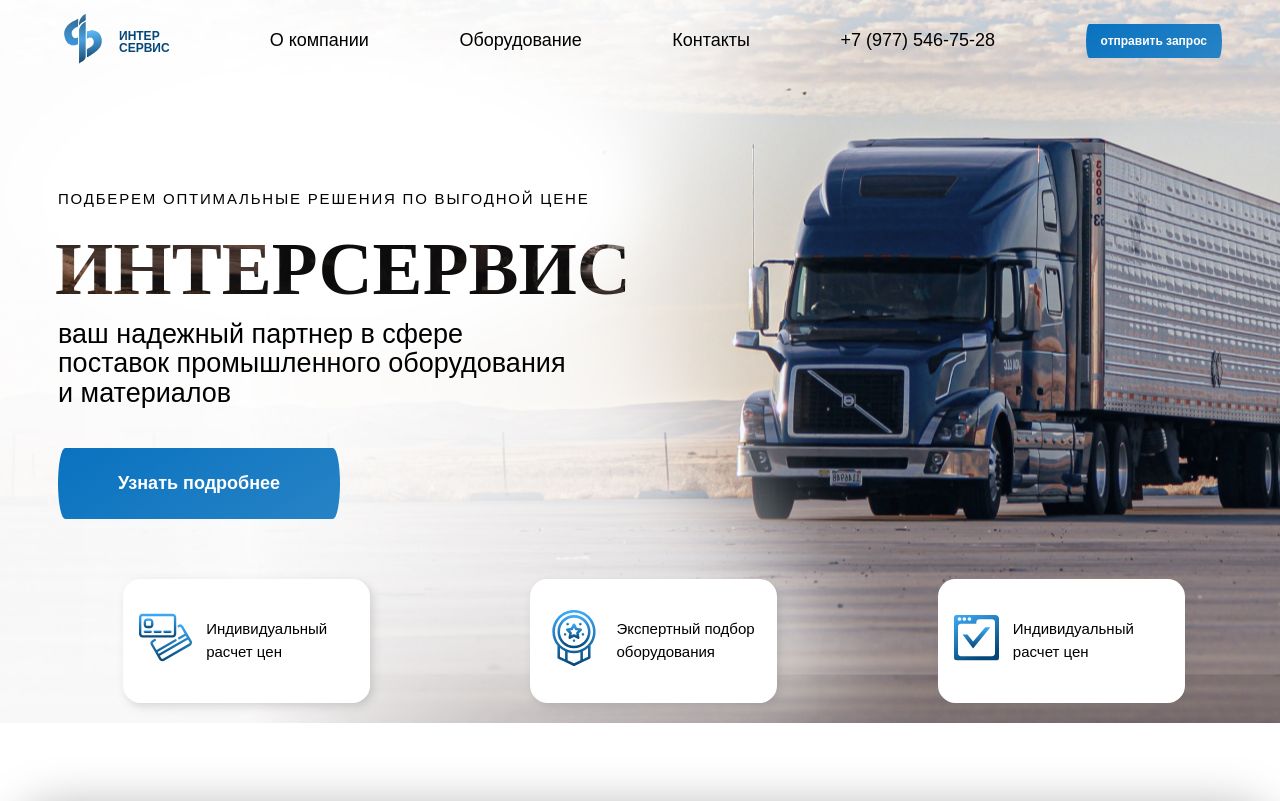
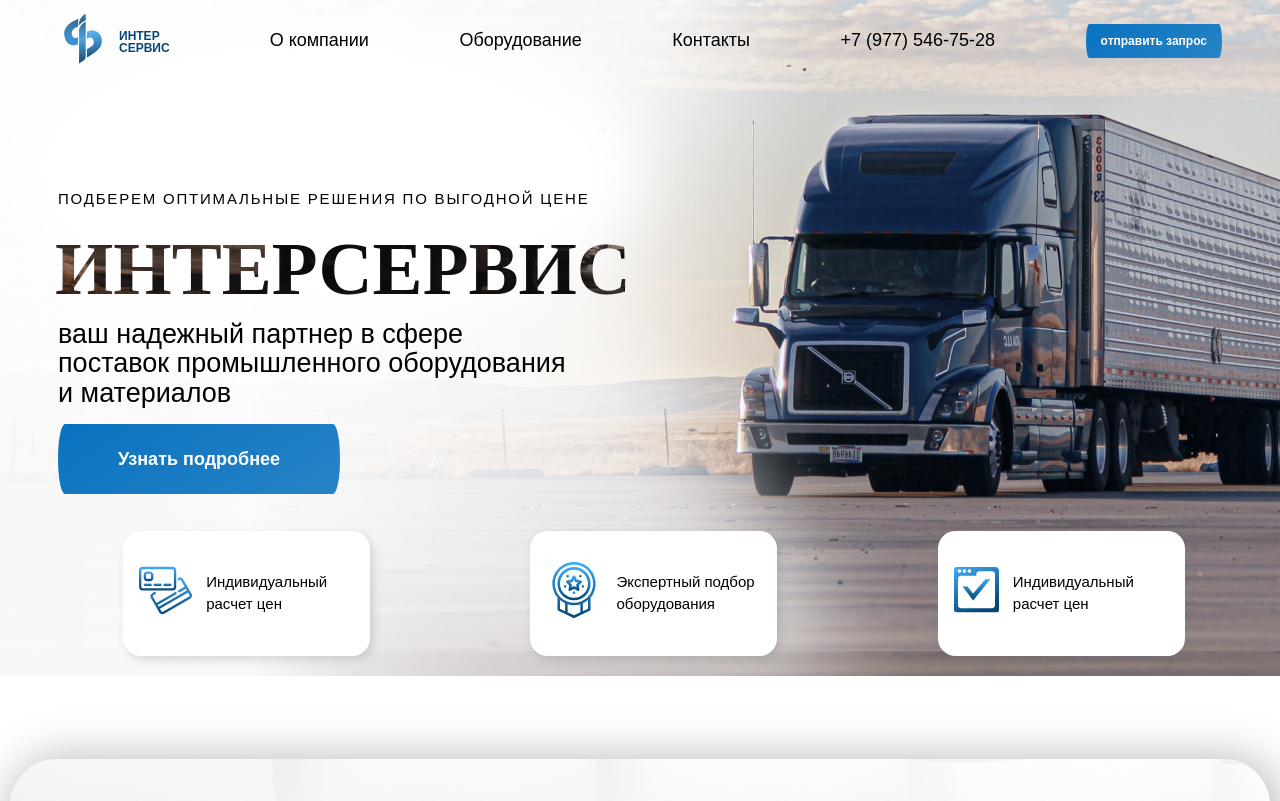
Before and after one commit to vladboyarinov1/interservice, a React (Vite) app: page / in a window 1280 px wide. Shown: the top 801 px of the page. Built offline with nearby package versions, Linux system fonts and the light colour scheme.

Commit message:
refactor: add changes

```diff
--- a/src/components/ui/SendForm/SendForm.tsx
+++ b/src/components/ui/SendForm/SendForm.tsx
@@ -1,3 +1,5 @@
+import { Element } from 'react-scroll'
+
 import { Button } from '@/components/ui/button'
 import { useFormik } from 'formik'
 import * as Yup from 'yup'
@@ -54,7 +56,7 @@
   }
 
   return (
-    <div className={s.wrapper}>
+    <Element className={s.wrapper} id={'form'} name={'form'}>
       <div className={`${container.container} ${s.formContainer}`}>
         <div className={s.title}>
           <h2>Остались вопросы?</h2>
@@ -130,6 +132,6 @@
           </div>
         </form>
       </div>
-    </div>
+    </Element>
   )
 }
--- a/src/components/ui/header/header.tsx
+++ b/src/components/ui/header/header.tsx
@@ -29,12 +29,7 @@
   }, [open]) // отключает прокрутку при открытом меню
 
   return (
-    <Element
-      className={s.backgroundPhoto}
-      id={'company'}
-      name={'company'}
-      style={{ backgroundImage: `url(${bg})` }}
-    >
+    <div className={s.backgroundPhoto} style={{ backgroundImage: `url(${bg})` }}>
       <header className={`${fixedHeader ? s.fixed : s.header} ${container.container}`}>
         <div className={s.logo}>
           <div>
@@ -93,7 +88,7 @@
               <Link
                 activeClass={s.navigateActive}
                 duration={500}
-                offset={-70}
+                offset={-350}
                 smooth
                 spy
                 to={'contacts'}
@@ -107,15 +102,17 @@
               </a>
             </li>
             <li className={s.menuItem}>
-              <Button as={'a'} fs={12} px={15} py={10}>
-                отправить запрос
-              </Button>
+              <Link duration={500} offset={-100} smooth spy to={'form'}>
+                <Button as={'a'} fs={12} px={15} py={10}>
+                  отправить запрос
+                </Button>
+              </Link>
             </li>
           </nav>
         )}
         <Sidebar handleClose={handleClose} isDark={false} open={open} width />
       </header>
       <Intro />
-    </Element>
+    </div>
   )
 }
--- a/src/components/ui/header/intro/intro.tsx
+++ b/src/components/ui/header/intro/intro.tsx
@@ -1,3 +1,5 @@
+import { Link } from 'react-scroll'
+
 import { Button } from '@/components/ui/button'
 import { useWindowSize } from '@/hooks/use-window-size'
 
@@ -19,9 +21,11 @@
           ваш надежный партнер в сфере поставок промышленного оборудования и материалов
         </p>
       </div>
-      <Button px={mobileSize ? 28 : 60} py={mobileSize ? 18 : 25}>
-        Узнать подробнее
-      </Button>
+      <Link duration={500} offset={-150} smooth spy to={'company'}>
+        <Button as={'a'} px={mobileSize ? 28 : 60} py={mobileSize ? 18 : 25}>
+          Узнать подробнее
+        </Button>
+      </Link>
       <AdvantagesCard />
     </div>
   )
--- a/src/components/ui/header/sidebar/Sidebar.tsx
+++ b/src/components/ui/header/sidebar/Sidebar.tsx
@@ -50,7 +50,7 @@
           <Link
             activeClass={s.navigateActive}
             duration={500}
-            offset={-70}
+            offset={-300}
             onClick={handleClose}
             smooth
             spy
--- a/src/components/ui/main/main.tsx
+++ b/src/components/ui/main/main.tsx
@@ -1,3 +1,5 @@
+import { Element } from 'react-scroll'
+
 import { useWindowSize } from '@/hooks/use-window-size'
 import { Stars } from '@/img/icons'
 import MB from '@/img/mobilePhoneInt.svg'
@@ -11,6 +13,7 @@
   const mobileSize = width && width <= 500
 
   return (
+    <Element id={'company'} name={'company'}>
       <main className={`${container.container} ${s.main}`}>
         <div className={s.mainContent}>
           <div className={s.companyInfo}>
@@ -72,5 +75,6 @@
           </div>
         </div>
       </main>
+    </Element>
   )
 }
```
Lines whose indentation alone changed are shown as unchanged.
